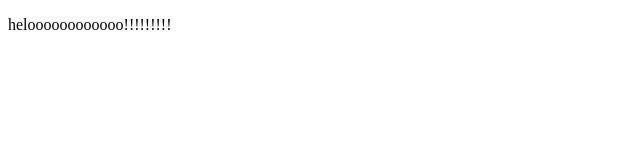
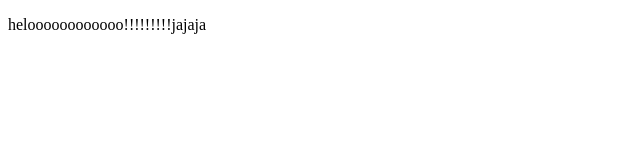
Before and after one commit to JLSMwilling/demo-repo, a plain HTML site: page index.html in a window 1280 px wide. Shown: the full height of the page, 0-640 px from the left. Drawn offline with Linux system fonts and the light colour scheme.

Commit message:
still
jaja

```diff
--- a/index.html
+++ b/index.html
@@ -6,6 +6,6 @@
     <title>Document</title>
   </head>
   <body>
-    <p>heloooooooooooo!!!!!!!!!</p>
+    <p>heloooooooooooo!!!!!!!!!jajaja</p>
   </body>
 </html>
```
